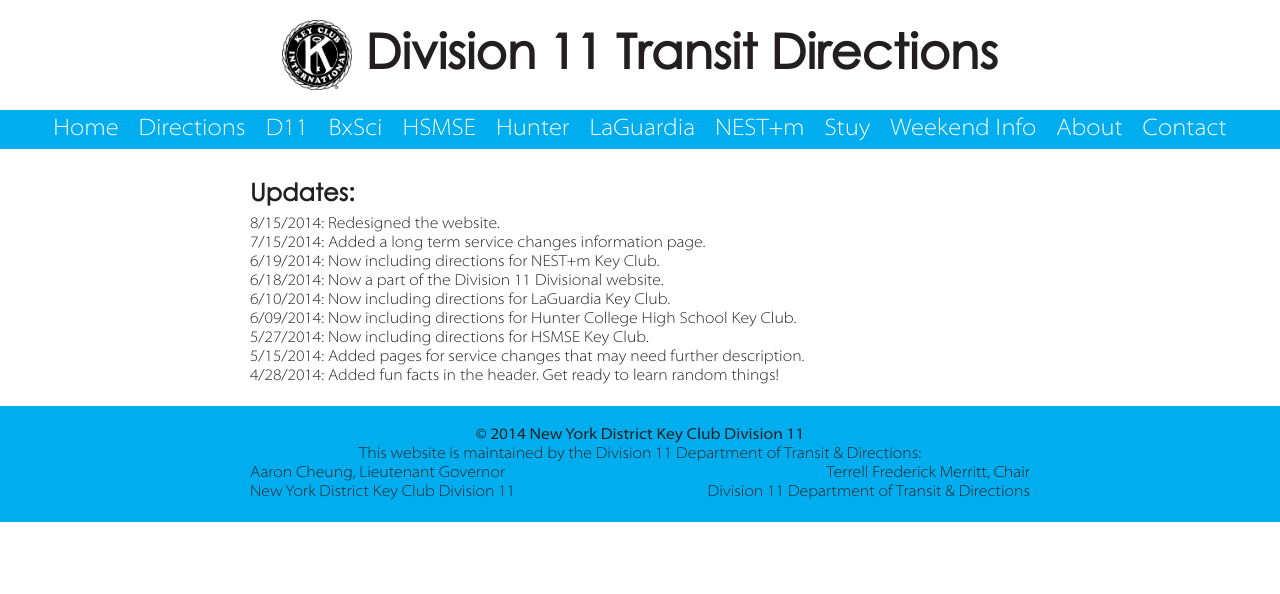
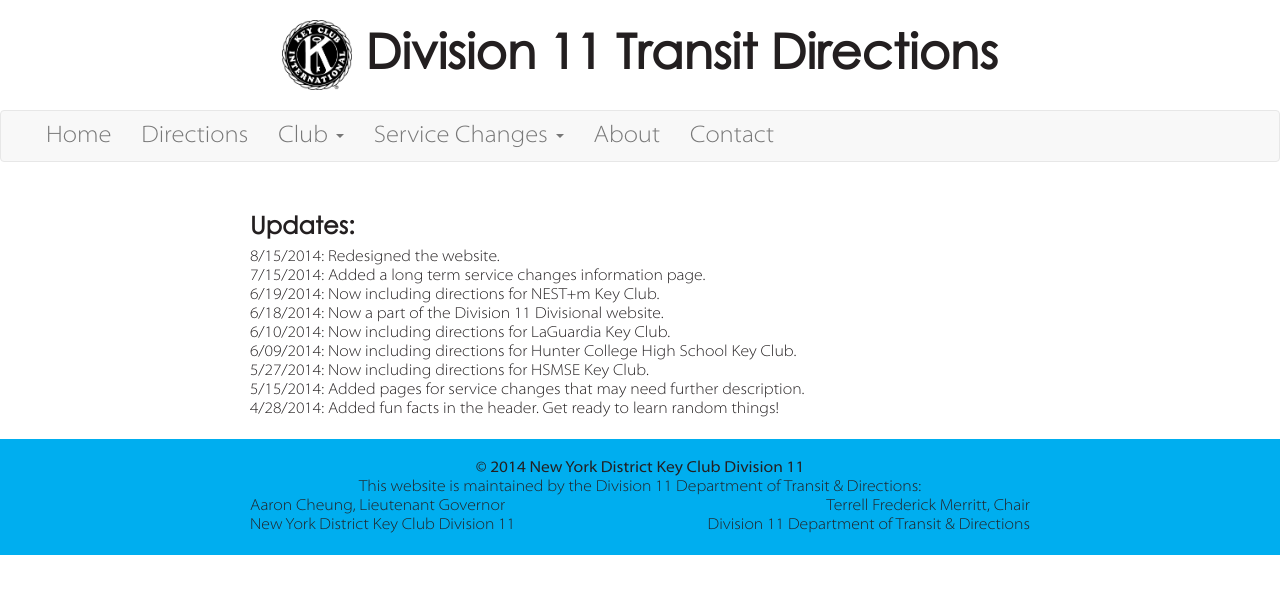
Before and after one commit to d11directions/d11directions.github.io, a Jekyll site: the page built from index.html, in a window 1280 px wide. Shown: the top 594 px of the page. Built offline with Jekyll 4.4.1, drawn with Linux system fonts in a browser that asks for light colours.

Commit message:
Update Default Layout: add bootstrap navbar

```diff
--- a/_layouts/default.html
+++ b/_layouts/default.html
@@ -1,4 +1,3 @@
-
 <!DOCTYPE html>
 <html>
 <head>
@@ -20,23 +19,49 @@
   </header>
 </div>
 
-<div id="nav_wrap">
-    <div id="nav">
-    <ul>
+<div class="nav_wrap">
+<nav class="navbar navbar-default" role="navigation">
+  <div class="container-fluid">
+    <!-- Brand and toggle get grouped for better mobile display -->
+    <div class="navbar-header">
+      <button type="button" class="navbar-toggle collapsed" data-toggle="collapse" data-target="#bs-example-navbar-collapse-1">
+        <span class="sr-only">Toggle navigation</span>
+        <span class="icon-bar"></span>
+        <span class="icon-bar"></span>
+        <span class="icon-bar"></span>
+      </button>
+      <a class="navbar-brand" href="#">Menu</a>
+    </div>
+    <!-- Collect the nav links, forms, and other content for toggling -->
+    <div class="collapse navbar-collapse" id="bs-example-navbar-collapse-1">
+      <ul class="nav navbar-nav">
         <li{% if page.url == '/index.html' %} class="active"{% endif %}><a href="/index.html">Home</a></li>
         <li{% if page.url == '/directions/index.html' %} class="active"{% endif %}><a href="/directions">Directions</a></li>
-        <li{% if page.url == '/d11/index.html' %} class="active"{% endif %}><a href="/d11">D11</a></li>
-        <li{% if page.url == '/bxsci/index.html' %} class="active"{% endif %}><a href="/bxsci">BxSci</a></li>
-        <li{% if page.url == '/hsmse/index.html' %} class="active"{% endif %}><a href="/hsmse">HSMSE</a></li>
-        <li{% if page.url == '/hunter/index.html' %} class="active"{% endif %}><a href="/hunter">Hunter</a></li>
-        <li{% if page.url == '/lag/index.html' %} class="active"{% endif %}><a href="/lag">LaGuardia</a></li>
-        <li{% if page.url == '/nestm/index.html' %} class="active"{% endif %}><a href="/nestm">NEST+m</a></li>
-        <li{% if page.url == '/stuy/index.html' %} class="active"{% endif %}><a href="/stuy">Stuy</a></li>
-        <li{% if page.url == '/weekend_info/index.html' %} class="active"{% endif %}><a href="/weekend_info">Weekend Info</a></li>
+        <li class="dropdown">
+          <a href="#" class="dropdown-toggle" data-toggle="dropdown">Club <span class="caret"></span></a>
+          <ul class="dropdown-menu" role="menu">
+            <li{% if page.url == '/d11/index.html' %} class="active"{% endif %}><a href="/d11">Division 11</a></li>
+            <li class="divider"></li>
+            <li{% if page.url == '/bxsci/index.html' %} class="active"{% endif %}><a href="/bxsci">Bronx Science</a></li>
+            <li{% if page.url == '/hsmse/index.html' %} class="active"{% endif %}><a href="/hsmse">HSMSE</a></li>
+            <li{% if page.url == '/hunter/index.html' %} class="active"{% endif %}><a href="/hunter">Hunter</a></li>
+            <li{% if page.url == '/lag/index.html' %} class="active"{% endif %}><a href="/lag">LaGuardia</a></li>
+            <li{% if page.url == '/nestm/index.html' %} class="active"{% endif %}><a href="/nestm">NEST+m</a></li>
+            <li{% if page.url == '/stuy/index.html' %} class="active"{% endif %}><a href="/stuy">Stuyvesant</a></li>
+          </ul>
+        </li>
+        <li class="dropdown">
+          <a href="#" class="dropdown-toggle" data-toggle="dropdown">Service Changes <span class="caret"></span></a>
+          <ul class="dropdown-menu" role="menu">
+            <li{% if page.url == '/weekend_info/index.html' %} class="active"{% endif %}><a href="/weekend_info">Weekend Changes</a></li>
+            <li{% if page.url == '/long_term/index.html' %} class="active"{% endif %}><a href="/long_term">Long Term Changes</a></li>
+          </ul>
+        </li>
         <li{% if page.url == '/about/index.html' %} class="active"{% endif %}><a href="/about">About</a></li>
         <li{% if page.url == '/contact/index.html' %} class="active"{% endif %}><a href="/contact">Contact</a></li>
-    </ul>
-  </div>
+    </div><!-- /.navbar-collapse -->
+  </div><!-- /.container-fluid -->
+</nav>
 </div>
 
 <div id="main_content_wrap" class="outer">
```
